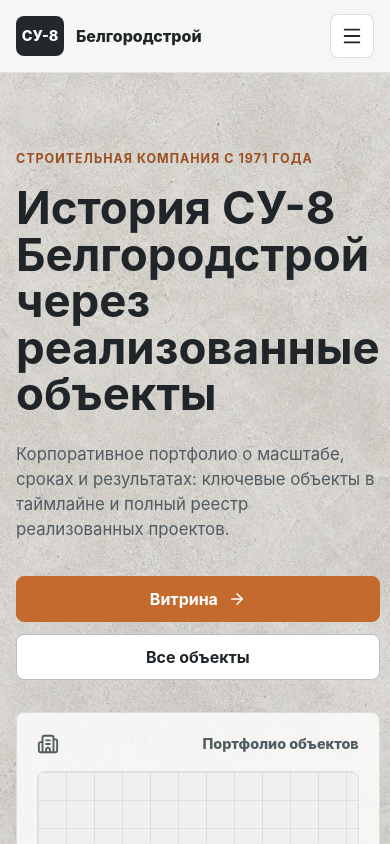
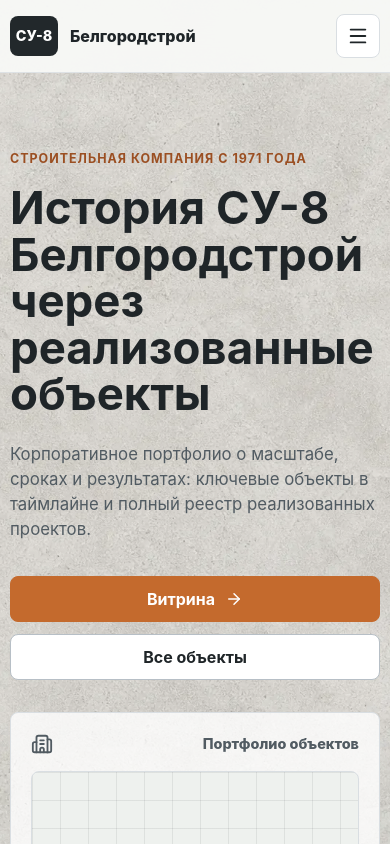
Before and after one commit to tkachas/construction-su8, a React (Vite) app: page / in a window 390 px wide. Shown: the top 844 px of the page. Built offline with nearby package versions, Linux system fonts and the light colour scheme.

Commit message:
fix: global layout

```diff
--- a/src/styles/global.css
+++ b/src/styles/global.css
@@ -1,3 +1,11 @@
+html,
+body,
+#root {
+  width: 100%;
+  max-width: 100%;
+  overflow-x: hidden;
+}
+
 body {
   min-width: 320px;
   color: var(--color-text);
@@ -178,3 +186,9 @@
     font-size: 2.25rem;
   }
 }
+
+@media (max-width: 450px) {
+  .container {
+    width: min(100% - 20px, var(--container));
+  }
+}
```
